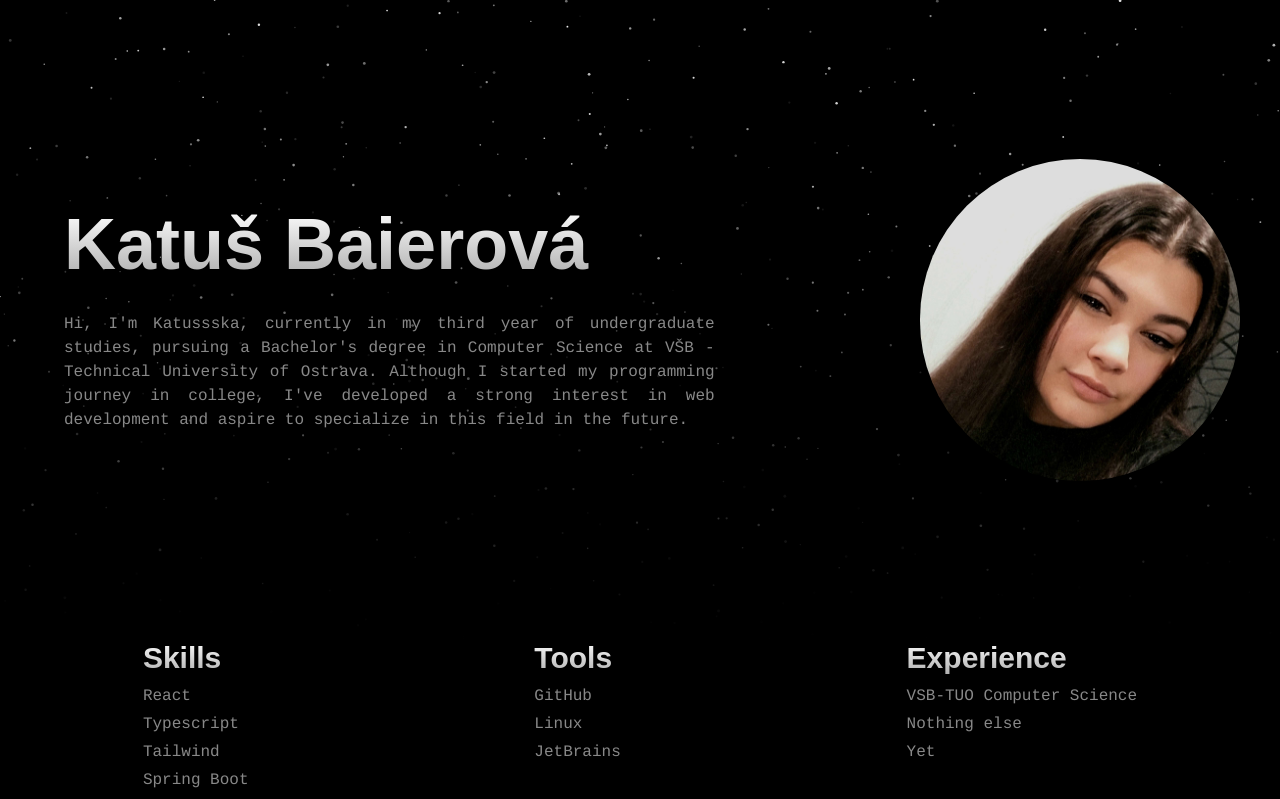
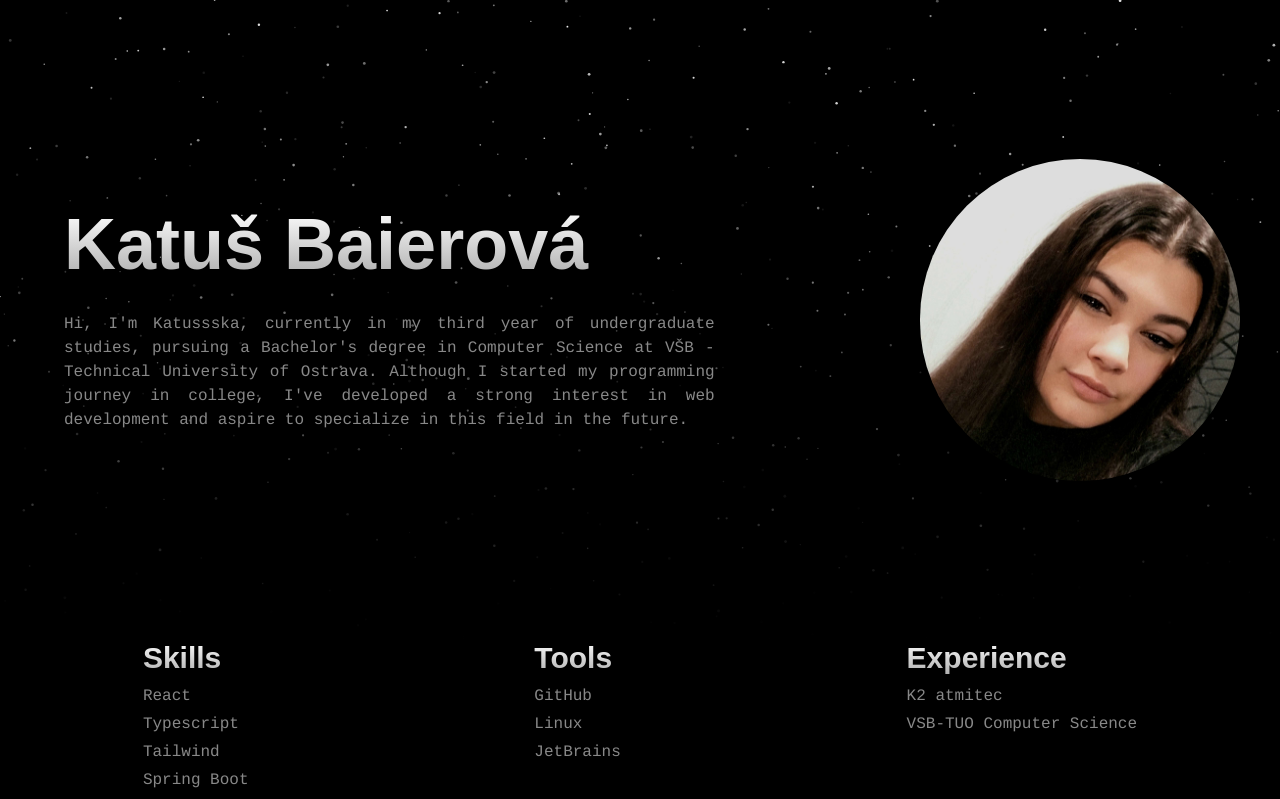
Before and after one commit to Katussska/portfolio, a Next.js app: page / in a window 1280 px wide. Shown: the top 799 px of the page. Built offline with nearby package versions, Linux system fonts and the light colour scheme; a web font is replaced by a local one.

Commit message:
update HeroList items to reflect current experience
Took 2 minutes

```diff
--- a/components/Hero.tsx
+++ b/components/Hero.tsx
@@ -70,7 +70,7 @@ const Hero = () => {
         <HeroList
           className="mt-10 md:mt-0"
           title="Experience"
-          items={['VSB-TUO Computer Science', 'Nothing else', 'Yet']}
+          items={['K2 atmitec','VSB-TUO Computer Science']}
         />
       </div>
     </>
```
